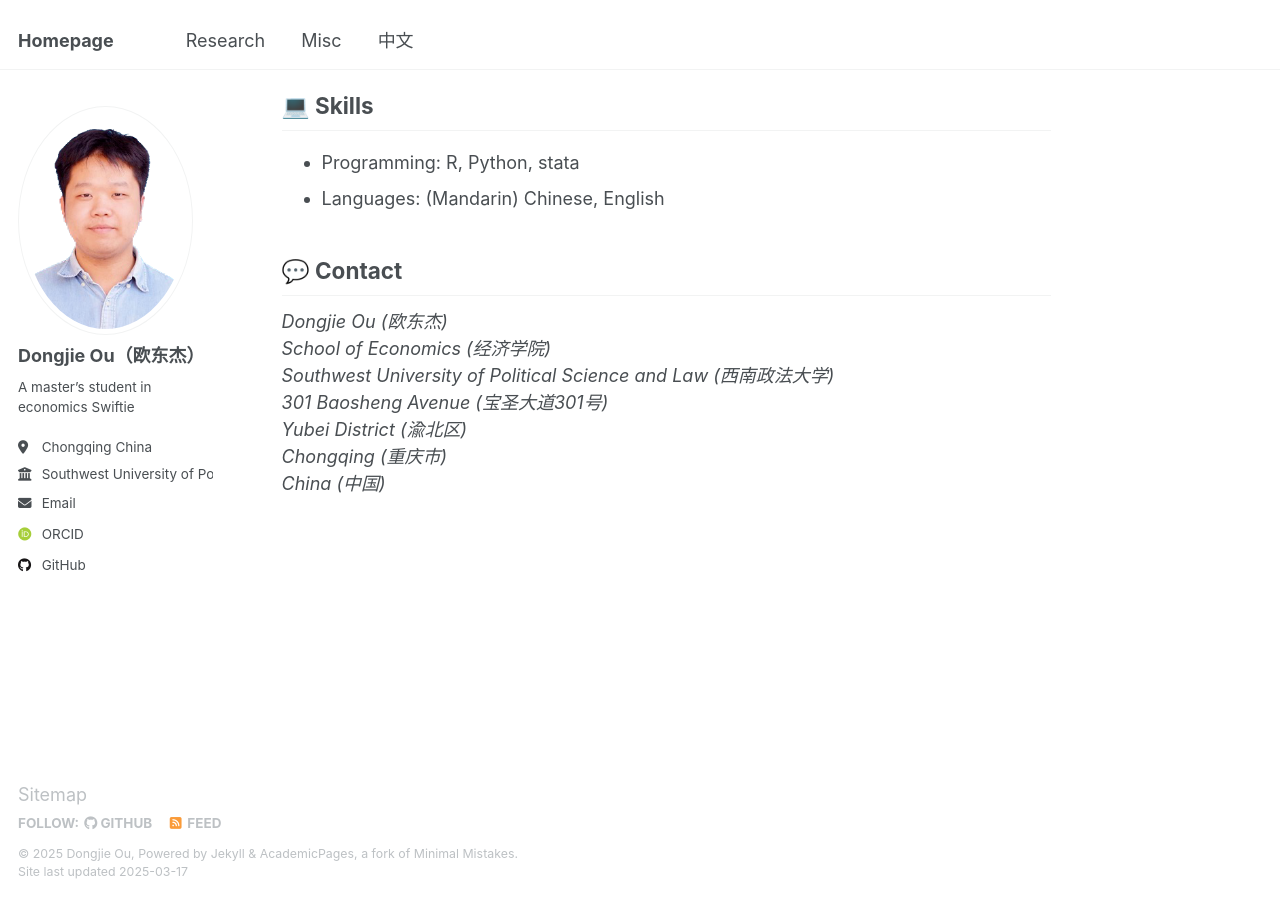
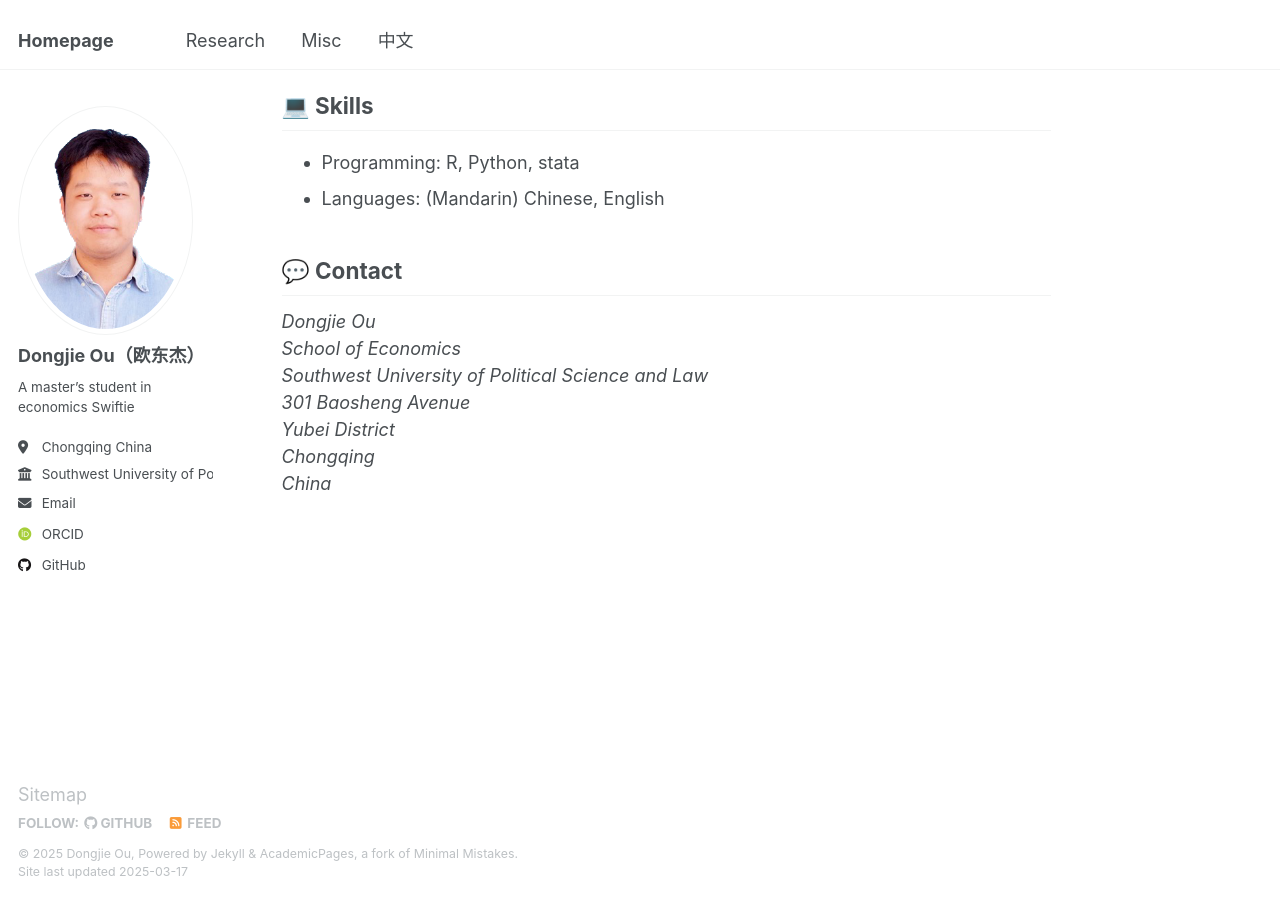
Before and after one commit to oudongjie2001/oudongjie2001.github.io, a Jekyll site: the page built from _pages/about.md, in a window 1280 px wide and 900 px high, scrolled down 2721 px. Built offline with Jekyll 4.4.1, drawn with Linux system fonts in a browser that asks for light colours; some web fonts are replaced.

Commit message:
Update about.md

```diff
--- a/_pages/about.md
+++ b/_pages/about.md
@@ -53,10 +53,10 @@ Outside of my academic life, I am an aviation enthusiast and enjoys music, hikin
 - Languages: (Mandarin) Chinese, English
 
 ## 💬 Contact
-*Dongjie Ou (欧东杰)* <br>
-*School of Economics (经济学院)* <br>
-*Southwest University of Political Science and Law (西南政法大学)* <br>
-*301 Baosheng Avenue (宝圣大道301号)* <br>
-*Yubei District (渝北区)* <br>
-*Chongqing (重庆市)* <br>
-*China (中国)* <br>
+*Dongjie Ou* <br>
+*School of Economics* <br>
+*Southwest University of Political Science and Law* <br>
+*301 Baosheng Avenue* <br>
+*Yubei District* <br>
+*Chongqing* <br>
+*China* <br>
```
